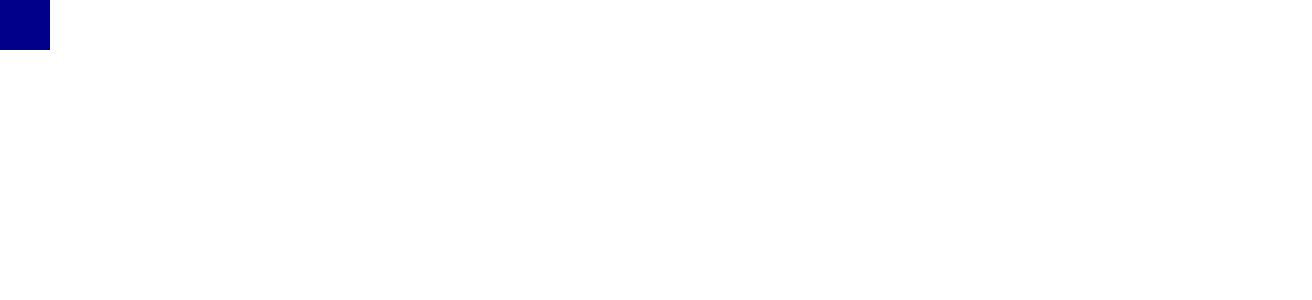
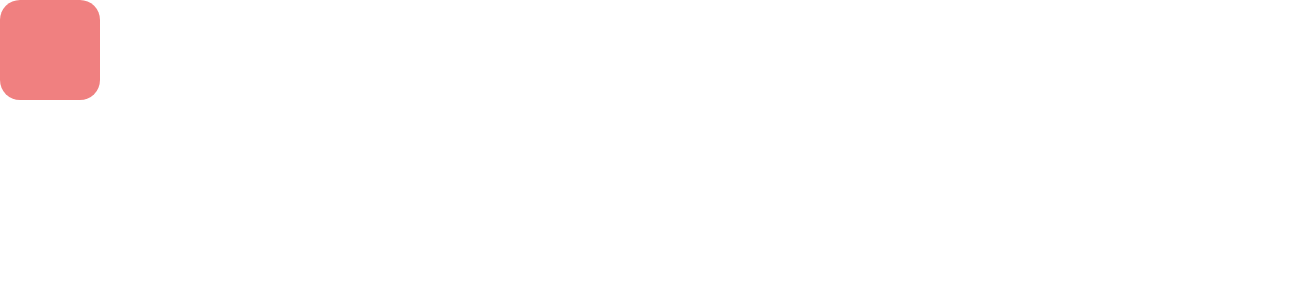
Before and after one commit to Katastropha/wether-app, a React (Vite) app: page / in a window 1280 px wide. Shown: the top 300 px of the page, 1312 px wide, since content can reach past the window. Built offline with nearby package versions, Linux system fonts and the light colour scheme.

Commit message:
make Square componeent to move on mouse move; correct css

```diff
--- a/src/App.css
+++ b/src/App.css
@@ -1,24 +1,5 @@
 * {
   box-sizing: border-box;
-}
-#root {
-  max-width: 1280px;
-  margin: 0 auto;
-  padding: 2rem;
-  text-align: center;
-}
-
-.logo {
-  height: 6em;
-  padding: 1.5em;
-  will-change: filter;
-  transition: filter 300ms;
-}
-.logo:hover {
-  filter: drop-shadow(0 0 2em #646cffaa);
-}
-.logo.react:hover {
-  filter: drop-shadow(0 0 2em #61dafbaa);
 }
 
 .follow-element {
@@ -36,28 +17,8 @@
 .square {
   width: 100px;
   height: 100px;
-  background: darkblue;
+  background: lightcoral;
+  border-radius: 20px;
+  /* transition-timing-function: cubic-bezier(0.5, 0.1, 1.5, 3); */
+  /* transition: all 300ms; */
 }
-
-@keyframes logo-spin {
-  from {
-    transform: rotate(0deg);
-  }
-  to {
-    transform: rotate(360deg);
-  }
-}
-
-@media (prefers-reduced-motion: no-preference) {
-  a:nth-of-type(2) .logo {
-    animation: logo-spin infinite 20s linear;
-  }
-}
-
-.card {
-  padding: 2em;
-}
-
-.read-the-docs {
-  color: #888;
-}
--- a/src/Square.tsx
+++ b/src/Square.tsx
@@ -1,56 +1,31 @@
-import { ReactElement, useState } from "react";
+import { FC, ReactElement, useRef, useState } from "react";
 
-export const Square = ({ children }): ReactElement => {
-  // eslint-disable-next-line react-hooks/rules-of-hooks
+export const Square: FC<{ children: ReactElement }> = ({
+  children,
+}): ReactElement => {
   const [position, setPosition] = useState({ x: 0, y: 0 });
+  const movableDivRef = useRef<HTMLDivElement>(null);
 
-  const handleClick = (e) => {
+  const handleMove = (e: React.MouseEvent<HTMLDivElement, MouseEvent>) => {
     setPosition({ x: e.clientX, y: e.clientY });
-    console.log(position.x, position.y);
   };
 
+  const topPos = position.y - (movableDivRef.current?.clientHeight ?? 0) / 2;
+  const leftPos = position.x - (movableDivRef.current?.clientWidth ?? 0) / 2;
+
   return (
-    <div className="container" onClick={handleClick}>
+    <div className="container" onMouseMove={handleMove}>
       <div
+        ref={movableDivRef}
         className="square"
         style={{
-          position: "absolute",
-          top: position.y - 50,
-          left: position.x - 50,
-          transition: "all 1s ease-out",
+          transform: `translate(${leftPos}px, ${topPos}px)`,
+          //   top: topPos,
+          //   left: leftPos,
+          transition: "all 1s cubic-bezier(0.1, 2, 0.5, 0.9)",
         }}
       ></div>
       {children}
     </div>
   );
 };
-
-// const Square = (): ReactElement => {
-//     const [position, setPosition] = useState({ x: 0, y: 0 });
-
-//     const handleClick = (e) => {
-//       setPosition({ x: e.clientX, y: e.clientY });
-//       console.log("test", position);
-//     };
-
-//     // return (
-//     //   <div
-//     //     className="follow-element"
-//     //     style={{
-//     //       position: "absolute",
-//     //       top: position.x,
-//     //       left: position.y,
-//     //       transition: "all 1s ease-out",
-//     //     }}
-//     //     onMouseMove={(e) => setPosition({ x: e.clientX, y: e.clientY })}
-//     //   ></div>
-//     // );
-
-//     return (
-//       <div
-//         onClick={handleClick}
-//         className="square"
-//         style={{ position: "absolute", top: position.x, left: position.y }}
-//       ></div>
-//     );
-//   };
```
